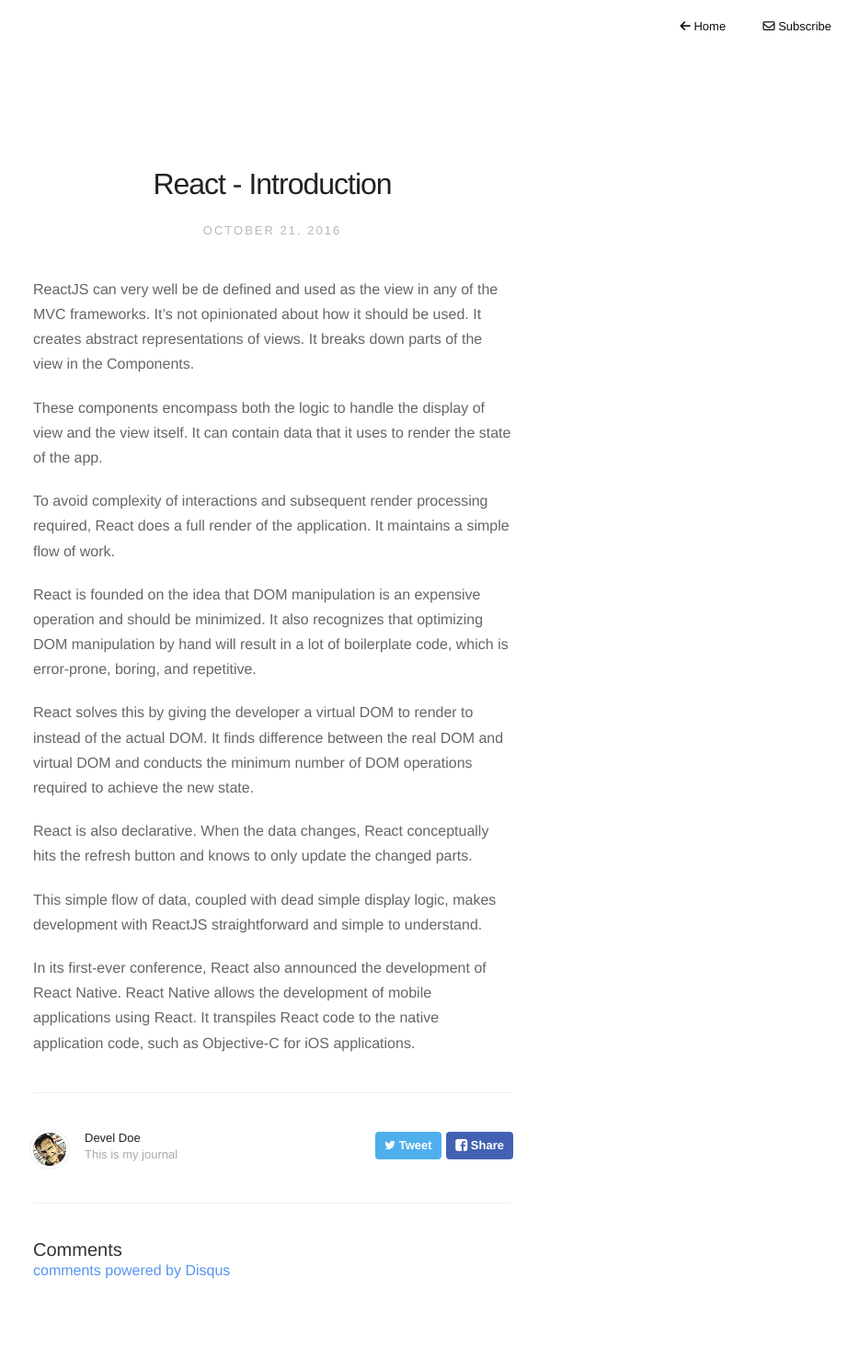
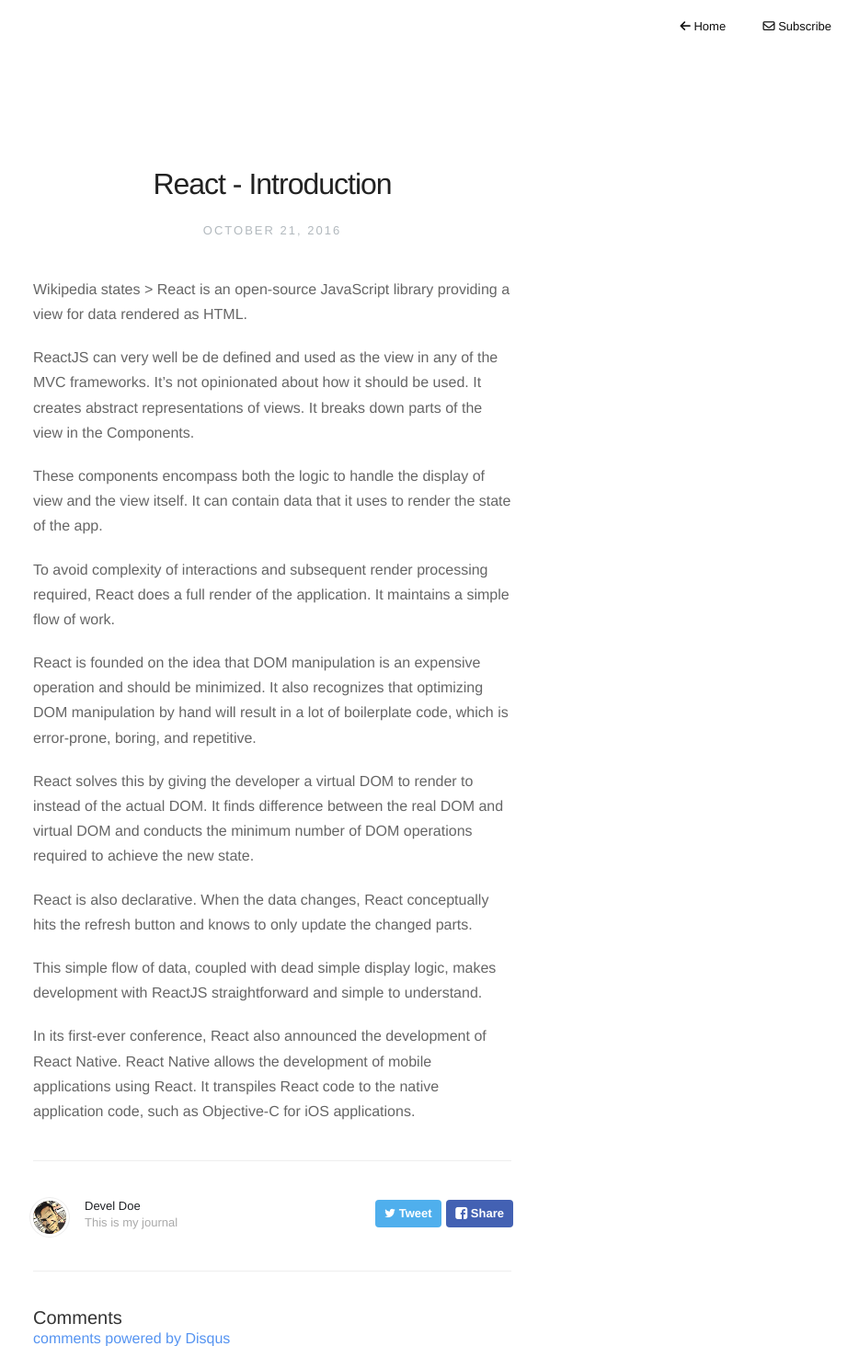
Before and after one commit to develdoe/develdoe.github.io, a Jekyll site: the page built from _posts/2016-10-21-react.md, in a window 1280 px wide. Shown: the whole page at 92% size, without its empty margins (344-1278 px from the left). Built offline with Jekyll 4.4.1, drawn with Linux system fonts in a browser that asks for light colours; nearby versions of some CDN libraries; comment, search, counter and statistics services are not loaded; before the commit the page ends 1390 px from its top, so only the background shows below that.

Commit message:
Updated 2016-10-21-react.md

```diff
--- a/_posts/2016-10-21-react.md
+++ b/_posts/2016-10-21-react.md
@@ -5,6 +5,8 @@ title: React - Introduction
 category:
   - react
 ---
+Wikipedia states > React is an open-source JavaScript library providing a view for data rendered as HTML.
+
 ReactJS can very well be de defined and used as the view in any of the MVC frameworks. It's not opinionated about how it should be used. It creates abstract representations of views. It breaks down parts of the view in the Components.
 
 These components encompass both the logic to handle the display of view and the view itself. It can contain data that it uses to render the state of the app.
```
